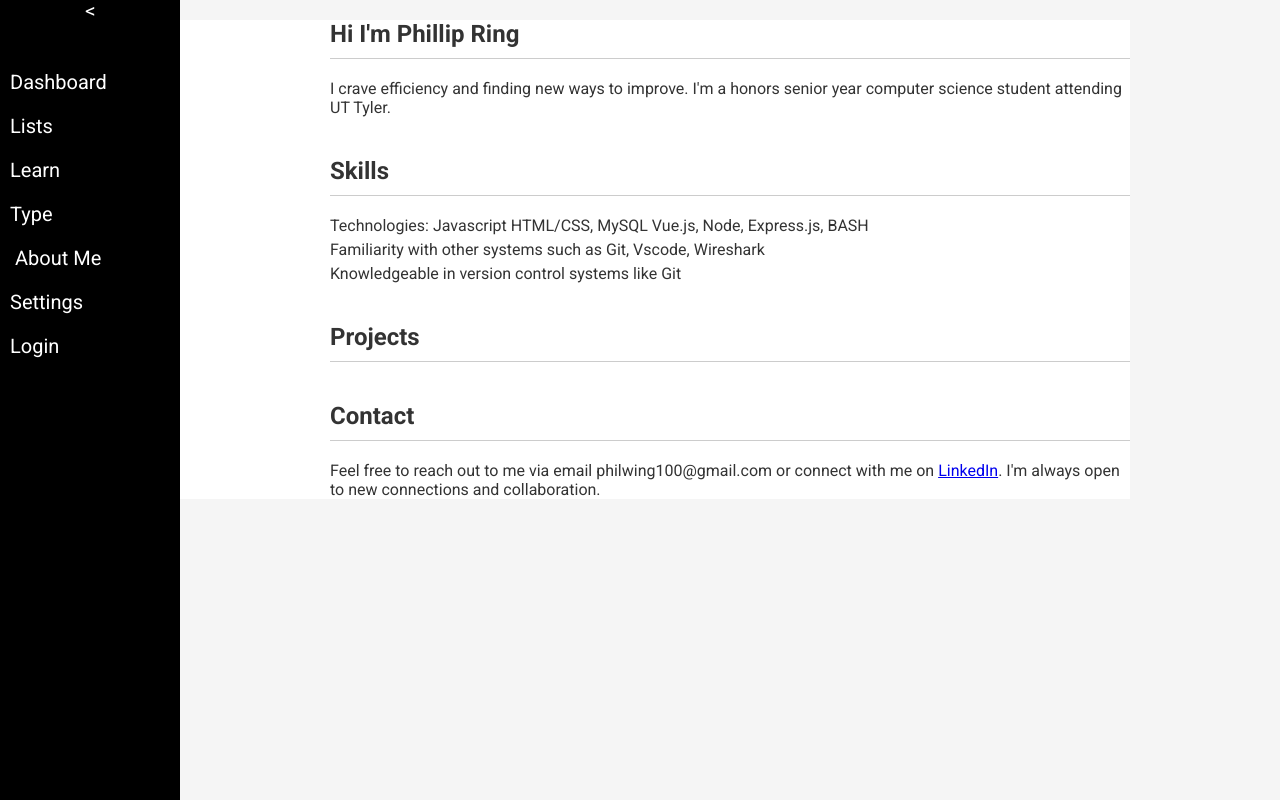
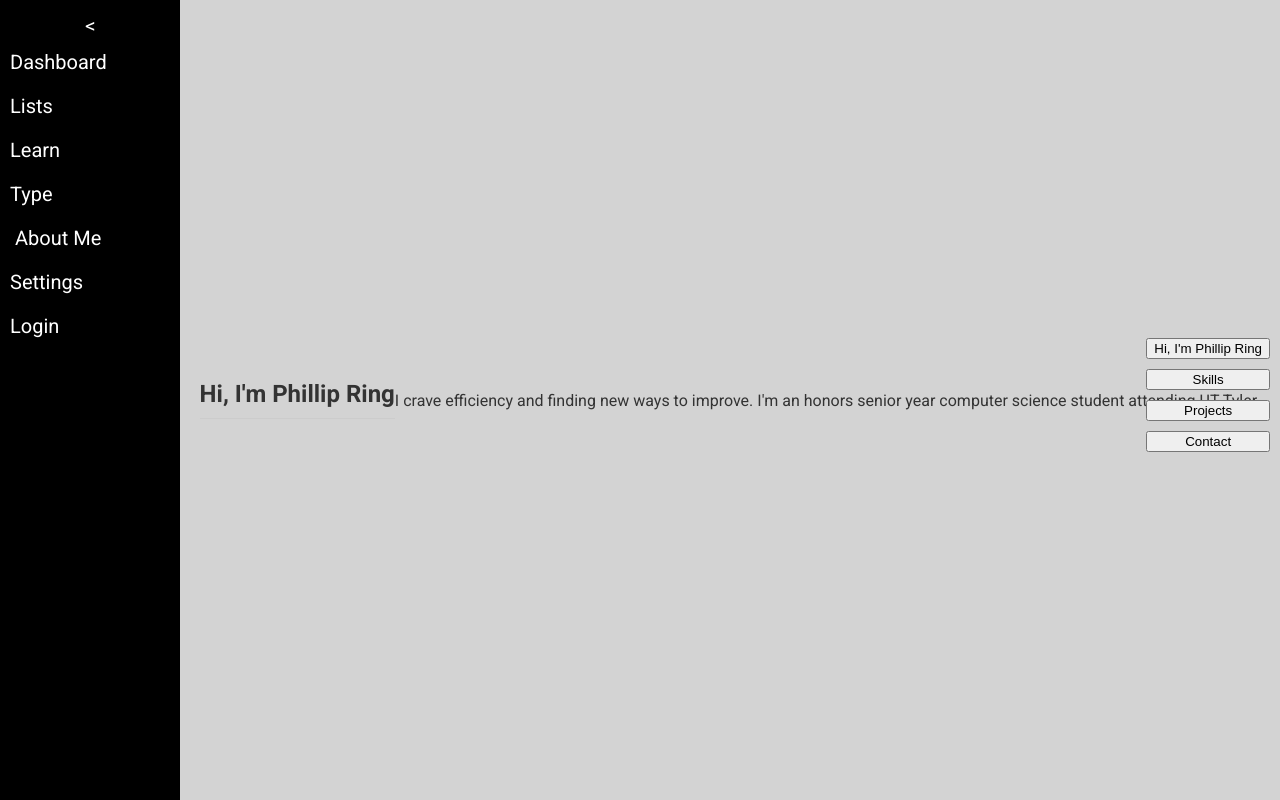
Before and after one commit to philwing100/Portfolio-Vue-Frontend, a Vue app: page / in a window 1280 px wide. Built offline with nearby package versions, Linux system fonts and the light colour scheme.

Commit message:
Tentative page scrolling functions in the about me page

```diff
--- a/package.json
+++ b/package.json
@@ -10,14 +10,8 @@
   "dependencies": {
     "axios": "^1.7.2",
     "core-js": "^3.8.3",
-    "express": "^4.19.2",
     "express-generator": "^4.2.0",
     "express-validator": "^7.1.0",
-    "firebase": "^10.12.1",
-    "formidable": "^3.5.1",
-    "fullpage.js": "^4.0.26",
-    "mysql": "^2.18.1",
-    "mysql2": "^3.10.2",
     "nodemailer": "^6.9.13",
     "vue": "^3.4.35",
     "vue-router": "^4.0.3",
--- /dev/null
+++ b/src/components/AboutMeComponents/FullPage.vue
@@ -0,0 +1,105 @@
+<template>
+    <div class="fullpage-container" @wheel="handleScroll">
+      <div
+        class="section"
+        v-for="(section, index) in sections"
+        :key="section.id"
+        :ref="`section-${index}`"
+      >
+        <h2>{{ section.title }}</h2>
+        <p>{{ section.content }}</p>
+      </div>
+      <div class="scroll-indicator" v-if="showIndicator">
+        <button v-for="(section, index) in sections" :key="index" @click="scrollToSection(index)">
+          {{ section.title }}
+        </button>
+      </div>
+    </div>
+  </template>
+
+  <script>
+  export default {
+    props: {
+      sections: {
+        type: Array,
+        required: true
+      },
+      showIndicator: {
+        type: Boolean,
+        default: true
+      }
+    },
+    data() {
+      return {
+        activeSection: 0,
+        isScrolling: false,
+      };
+    },
+    methods: {
+      scrollToSection(index) {
+        const section = this.$refs[`section-${index}`][0];
+        if (section) {
+          section.scrollIntoView({ behavior: 'smooth' });
+
+          // Set a delay after the animation to prevent accepting new inputs too soon
+          setTimeout(() => {
+            this.isScrolling = false;
+          }, 1200); // Delay for accepting new scroll inputs
+        }
+      },
+      handleScroll(event) {
+        if (this.isScrolling) return;
+
+        this.isScrolling = true;
+
+        const direction = event.deltaY > 0 ? 1 : -1;
+        this.activeSection += direction;
+
+        if (this.activeSection < 0) {
+          this.activeSection = 0;
+        } else if (this.activeSection >= this.sections.length) {
+          this.activeSection = this.sections.length - 1;
+        }
+        setTimeout(() => {
+            this.scrollToSection(this.activeSection);
+        }, 100);
+
+      }
+    },
+    mounted() {
+      this.$nextTick(() => {
+        this.scrollToSection(this.activeSection);
+      });
+    }
+  };
+  </script>
+
+  <style scoped>
+  .fullpage-container {
+    overflow: hidden;
+    height: 100vh;
+    position: relative;
+  }
+
+  .section {
+    height: 100vh;
+    display: flex;
+    align-items: center;
+    justify-content: center;
+    background-color: lightgray;
+    border-bottom: 1px solid #ccc;
+  }
+
+  .scroll-indicator {
+    position: fixed;
+    right: 10px;
+    top: 50%;
+    transform: translateY(-50%);
+    display: flex;
+    flex-direction: column;
+  }
+
+  .scroll-indicator button {
+    margin-bottom: 10px;
+  }
+  </style>
--- a/src/components/SidebarComponents/SideBar.vue
+++ b/src/components/SidebarComponents/SideBar.vue
@@ -135,7 +135,7 @@ export default {
   height: 100%;
   position: fixed;
   z-index: 1;
-  top: 15;
+  top: 0;
   left: 0;
   overflow-x: hidden;
   transition: 0.4s ease-out;
@@ -167,7 +167,7 @@ export default {
 }
 
 .paddingWithoutSidebar {
-  padding-left: 30px;
+  padding-left: 0px;
   transition: 0.4s ease-out;
 }
 
@@ -177,7 +177,6 @@ export default {
 }
 
 .collapse-icon {
-  z-index: 2;
   cursor: pointer;
   display: flex;
   font-size: 20px;
@@ -187,11 +186,13 @@ export default {
 }
 
 .collapse-container {
-  height: 15px;
+  height: 30px;
+  margin-top:15px;
   position: fixed;
   top: 0;
   left: 0;
   justify-content: center;
+  z-index: 2;
 }
 
 .rotate-180 {
--- a/src/views/AboutMe.vue
+++ b/src/views/AboutMe.vue
@@ -1,71 +1,25 @@
 <template>
-  <div class="about-me">
-    <div class="section">
-      <h2>Hi I'm Phillip Ring</h2>
-      <p>
-         I crave efficiency and finding new ways to improve. I'm a honors senior year computer science student attending UT Tyler.
-      </p>
-    </div>
-
-    <div class="section">
-      <h2>Skills</h2>
-      <ul>
-        <li>Technologies: Javascript HTML/CSS, MySQL Vue.js, Node, Express.js, BASH </li>
-        <li>Familiarity with other systems such as Git, Vscode, Wireshark</li>
-        <li>Knowledgeable in version control systems like Git</li>
-      </ul>
-    </div>
-
-    <div class="section">
-      <h2>Projects</h2>
-
-    </div>
-
-    <div class="section">
-      <h2>Contact</h2>
-      <p>
-        Feel free to reach out to me via email philwing100@gmail.com or connect with me on <a href="https://www.linkedin.com/in/ring-phillip">LinkedIn</a>. I'm always open to new connections and collaboration.
-      </p>
-    </div>
+  <div>
+    <FullPage :sections="sections" :showIndicator="true" />
   </div>
 </template>
 
 <script>
+import FullPage from '../components/AboutMeComponents/FullPage.vue';
+
 export default {
-  name: 'AboutMe'
-}
+  components: {
+    FullPage
+  },
+  data() {
+    return {
+      sections: [
+        { id: 1, title: 'Hi, I\'m Phillip Ring', content: 'I crave efficiency and finding new ways to improve. I\'m an honors senior year computer science student attending UT Tyler.' },
+        { id: 2, title: 'Skills', content: 'Technologies: Javascript, HTML/CSS, MySQL, Vue.js, Node, Express.js, BASH. Familiarity with other systems such as Git, Vscode, Wireshark. Knowledgeable in version control systems like Git.' },
+        { id: 3, title: 'Projects', content: 'Details about projects.' },
+        { id: 4, title: 'Contact', content: 'Feel free to reach out to me via email at philwing100@gmail.com or connect with me on <a href="https://www.linkedin.com/in/ring-phillip">LinkedIn</a>. I\'m always open to new connections and collaboration.' }
+      ]
+    };
+  }
+};
 </script>
-
-<style scoped>
-.about-me {
-  max-width: 800px;
-  margin: 0 auto;
-  background-color: white;
-}
-
-.section {
-  margin-bottom: 40px;
-}
-
-h2 {
-  font-size: 24px;
-  margin-bottom: 20px;
-}
-
-ul {
-  list-style-type: none;
-  padding: 0;
-}
-
-li {
-  margin-bottom: 5px;
-}
-
-.project h3 {
-  margin-bottom: 10px;
-}
-
-.project p {
-  margin-bottom: 20px;
-}
-</style>
```
Also changed, not shown: 1 other file (tests, documents, lock files or other folders).
